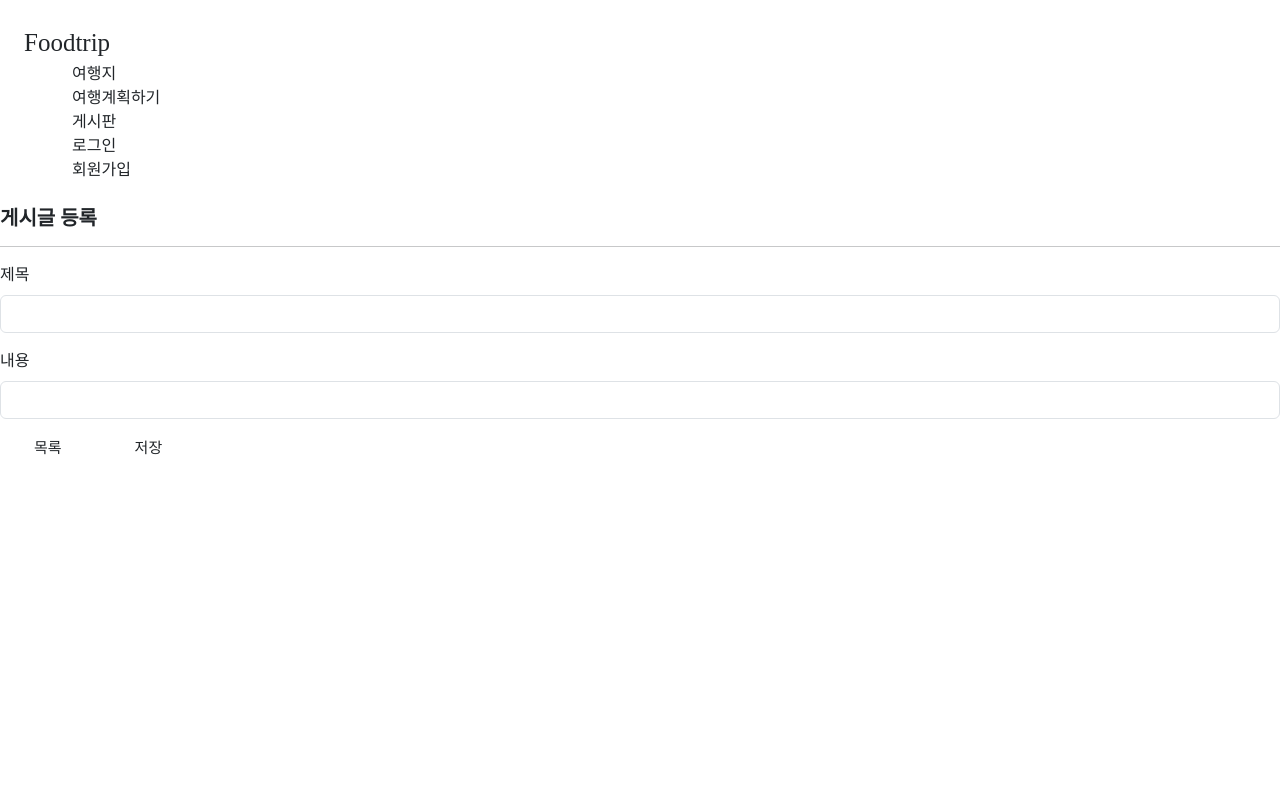
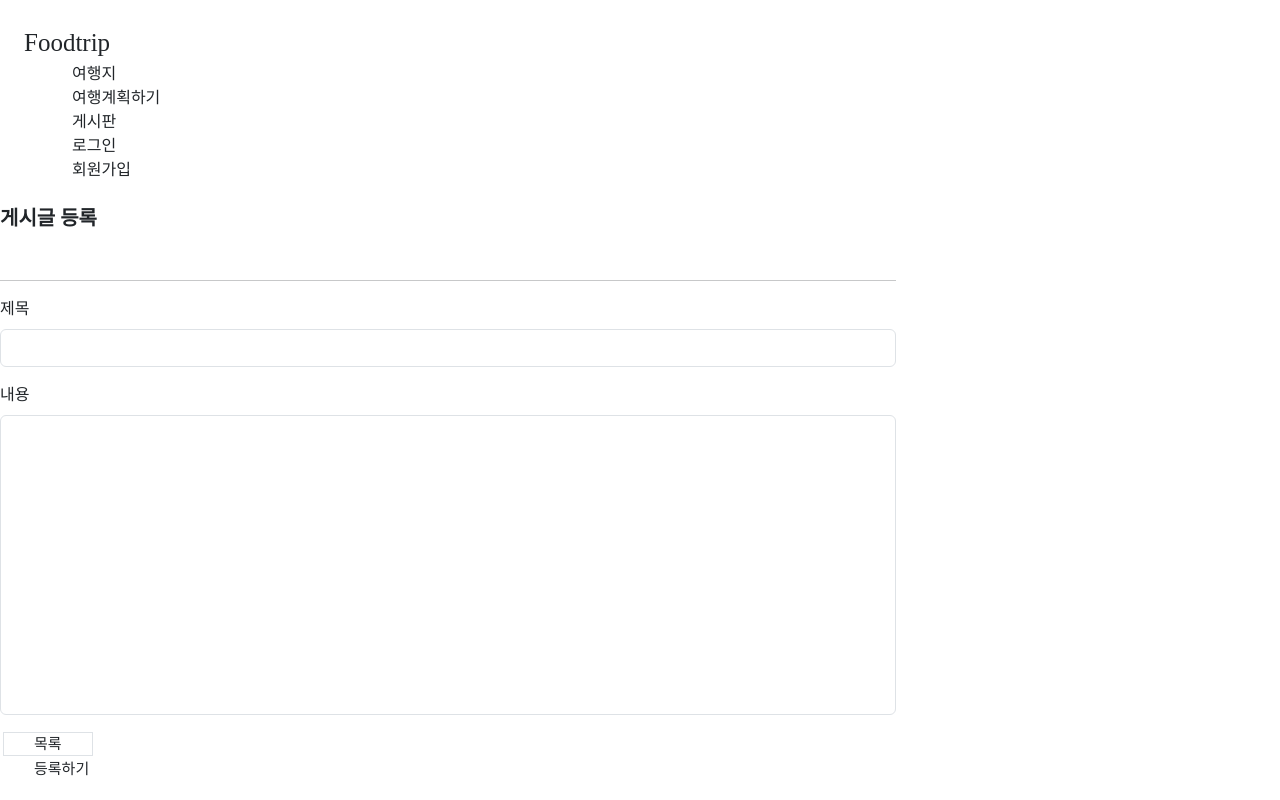
Before and after one commit to youngseo9603/enjoy_trip, a Vue app in the folder frontend/: page /postCreate in a window 1280 px wide. Built offline with nearby package versions, Linux system fonts and the light colour scheme; a web font is replaced by a local one.

Commit message:
Modify Search button

```diff
--- a/frontend/src/views/posts/PostCreateView.vue
+++ b/frontend/src/views/posts/PostCreateView.vue
@@ -1,10 +1,11 @@
 <template>
-	<div>
+	<div style="width:70%">
 		<h2>게시글 등록</h2>
+		<br>
 		<hr />
 		<form @submit.prevent="registerBoard()">
-			<div class="mb-3">
-				<label for="title" class="form-label">제목</label>
+			<div class="my-3">
+				<label for="title" class="ml-1 form-label">제목</label>
 				<input
 					type="text"
 					class="form-control"
@@ -13,19 +14,22 @@
 				/>
 			</div>
 			<div class="mb-3">
-				<label for="content" class="form-label">내용</label>
+				<label for="content" class="ml-1 form-label">내용</label>
 				<input
 					class="form-control"
 					id="content"
 					rows="3"
+					style="height:300px"
 					v-model.lazy="board.boardContent"
 				/>
 			</div>
-			<div>
-				<button class="btn btn-outline-dark me-2" @click="goListPage">
-					목록
-				</button>
-				<button type="submit" class="btn btn-outline-dark">저장</button>
+			<div class="flex justify-end">
+				<button class="btn btn-outline-dark me-2 border border-gray-300" @click="goListPage">
+						목록
+					</button>
+			</div>
+			<div class="flex justify-center">
+				<button type="submit" class="btn btn-outline-dark" style="font-size:15px">등록하기</button>
 			</div>
 		</form>
 	</div>
--- a/frontend/src/views/posts/PostListView.vue
+++ b/frontend/src/views/posts/PostListView.vue
@@ -49,6 +49,7 @@
 			</table>
 		</div>
 	</div>
+	<div v-if="memberExist" class = "flex" style="width:80%; justify-content: flex-end"><button class="border-solid border-2 mt-2" style="width:100px; color:gray" @click="goCreatePage">등록하기</button></div>
 	<div class="grid place-items-center my-5">
 		<div class="pagination">
 			<button
@@ -66,7 +67,7 @@
 			</button>
 		</div>
 	</div>
-	<div v-if="memberExist"><button @click="goCreatePage">등록하기</button></div>
+
 </template>
 
 <script setup>
--- a/frontend/src/views/trip/PlanLocation.vue
+++ b/frontend/src/views/trip/PlanLocation.vue
@@ -15,7 +15,8 @@
 							required
 						/>
 						<button
-							class="!absolute right-1 top-1 z-10 select-none rounded bg-pink-500 py-2 px-4 text-center align-middle font-sans text-xs font-bold uppercase text-white shadow-md shadow-pink-500/20 transition-all hover:shadow-lg hover:shadow-pink-500/40 focus:opacity-[0.85] focus:shadow-none active:opacity-[0.85] active:shadow-none peer-placeholder-shown:pointer-events-none peer-placeholder-shown:bg-blue-gray-500 peer-placeholder-shown:opacity-50 peer-placeholder-shown:shadow-none"
+							class="!absolute z-10 select-none rounded bg-indigo-950 px-4 text-center align-middle font-sans text-xs font-bold uppercase text-white transition-all focus:opacity-[0.85] focus:shadow-none active:opacity-[0.85] active:shadow-none peer-placeholder-shown:pointer-events-none peer-placeholder-shown:bg-blue-gray-500 peer-placeholder-shown:opacity-50 peer-placeholder-shown:shadow-none"
+							style="height: 100%; right:-2px;"
 							type="button"
 							data-ripple-light="true"
 						>
@@ -257,7 +258,7 @@ export default {
 }
 #map {
 	width: 600px;
-	height: 600px;
+	height: 400px;
 	margin-right: 100px;
 }
 
--- a/frontend/src/views/trip/PlanMapPath.vue
+++ b/frontend/src/views/trip/PlanMapPath.vue
@@ -31,7 +31,7 @@
 			</draggable>
 		</div>
 
-		<router-link to="/plan">
+		<router-link to="/plan/wholeplan">
 			<button
 				type="submit"
 				class="mt-1 w-full border border-gray-300 py-3 rounded-lg bg-indigo-950 hover:bg-indigo-950 text-white font-bold group-invalid:pointer-events-none group-invalid:opacity-30"
```
